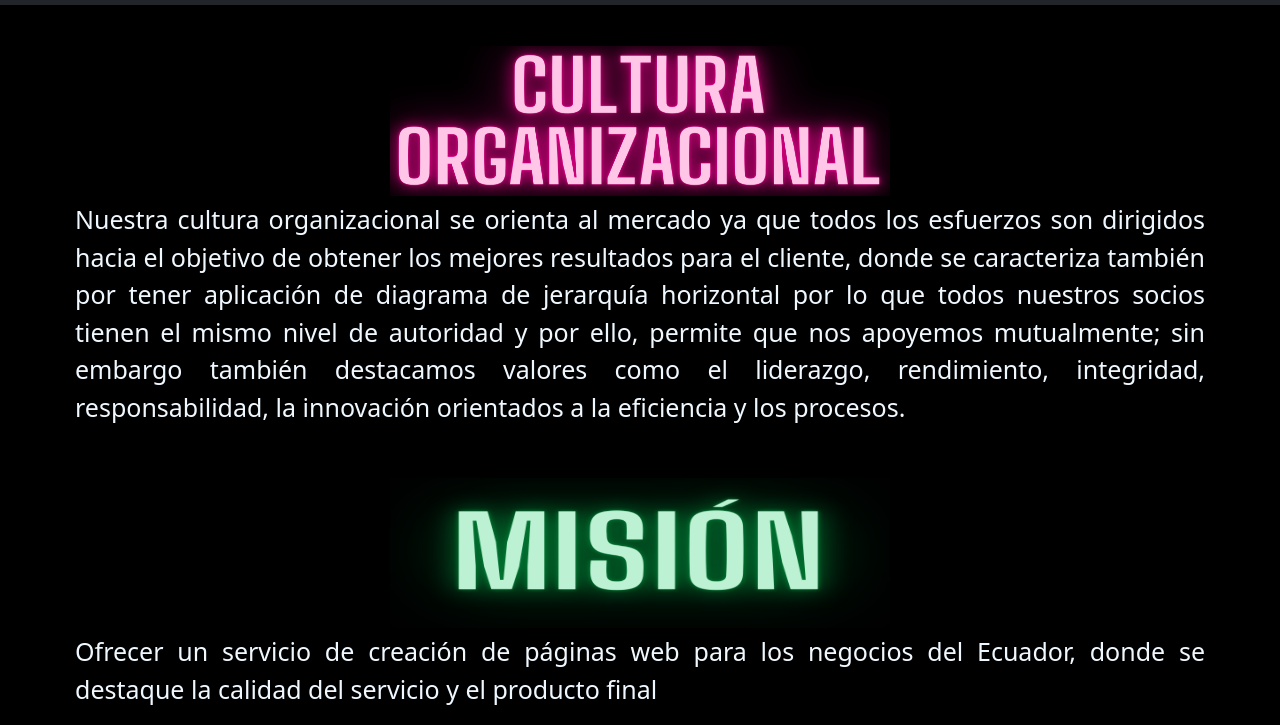
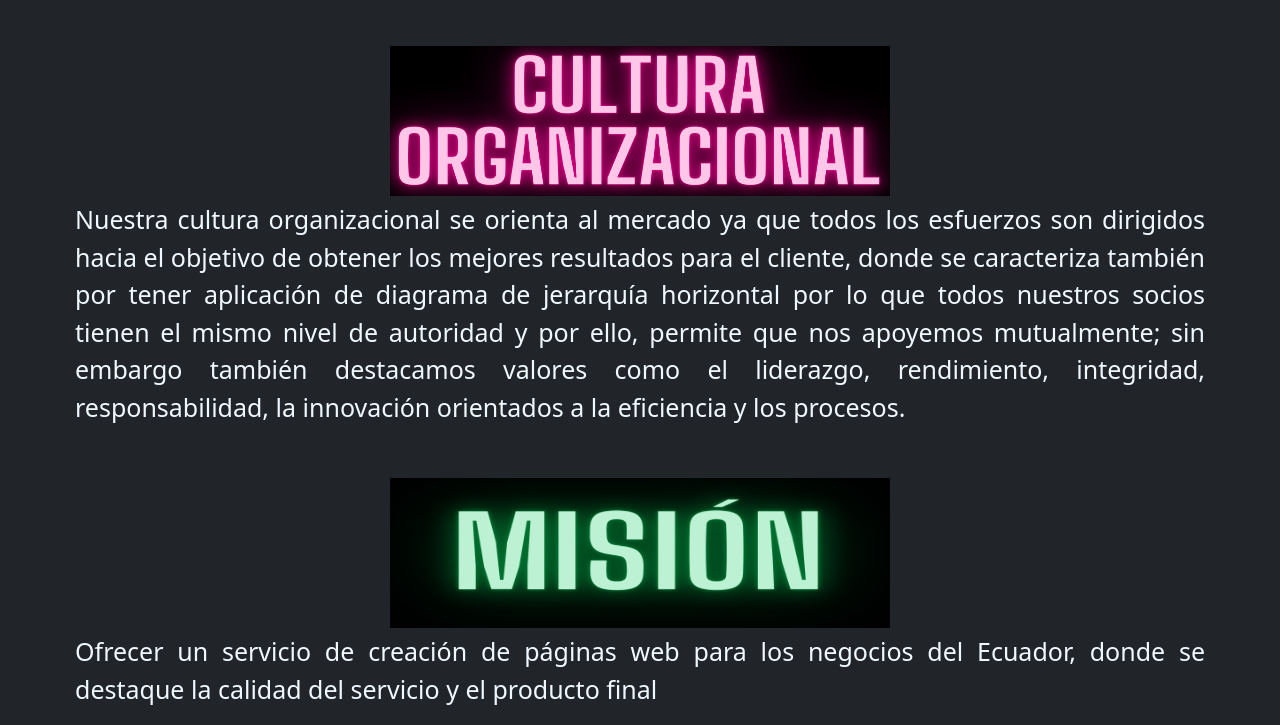
Before and after one commit to BrandonToapanta/Pagina-emprednimiento, a plain HTML site: page quienes_somos.html in a window 1280 px wide. Shown: the part 75-800 px from the top of the page. Drawn offline with nearby package versions, Linux system fonts and the light colour scheme.

Commit message:
Correccion de fondo quienes somo

```diff
--- a/css/style.css
+++ b/css/style.css
@@ -58,6 +58,7 @@ p a {
     text-decoration: none;
     text-decoration: underline;
 }
+
 p a:hover {
     color: #CBCBCB;
 }
@@ -67,28 +68,37 @@ p a:hover {
     color: white;
     transition: 0.2s ease;
 }
+
 #contactanos_atajo a:hover {
     color: var(--bs-blue);
-    cursor:pointer;
+    cursor: pointer;
 }
+
 #contactanos_atajo a:hover {
     color: var(--bs-blue);
-    cursor:pointer;
+    cursor: pointer;
 }
+
 #flecha_redireccionar {
     position: relative;
 }
+
 #flecha_redireccionar .text-center {
     position: absolute;
     right: 49%;
     animation: animacion-flecha 0.7s infinite;
 }
+
 @keyframes animacion-flecha {
     0% {
         transform: translateY(-7px);
         opacity: 0;
     }
-    50% { opacity: 1; }
+
+    50% {
+        opacity: 1;
+    }
+
     100% {
         transform: translateY(7px);
         opacity: 0;
@@ -105,8 +115,9 @@ p a:hover {
 #carouselProyectos {
     max-width: 400px;
 }
+
 .carousel-item img {
-    border: solid 2px ;
+    border: solid 2px;
 }
 
 /* parte prodcutos servicios, descripcion, etc */
@@ -151,9 +162,9 @@ p a:hover {
 
 /* Estilos  quienes_somos.html*/
 
-.body_quienesSomos{
+/* .body_quienesSomos{
     background-color: #000;
-}
+} */
 
 .img_quienesSomos {
     align-items: center;
```
